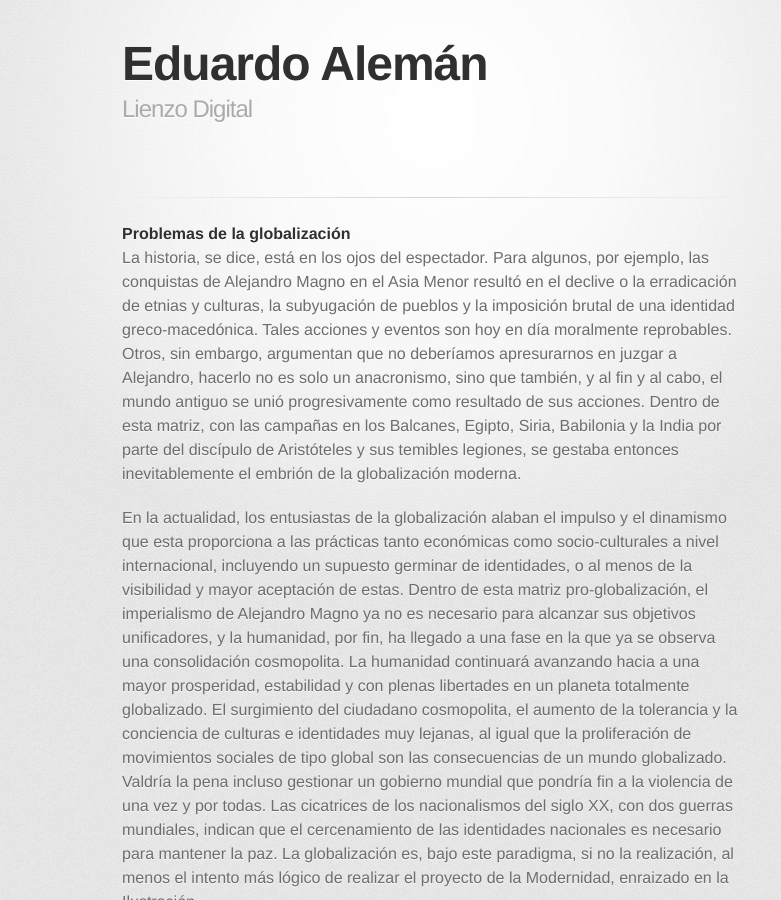
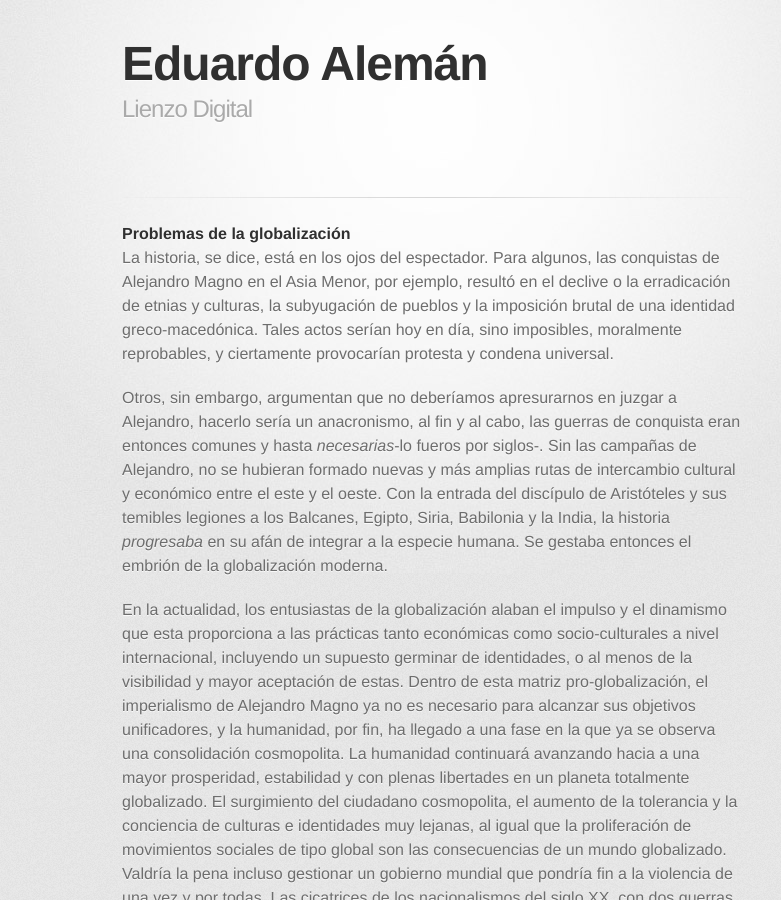
Before and after one commit to lampsacus/lampsacus.github.io, a Jekyll site: the page built from blog/problemas-de-la-globalizacion.md, in a window 1280 px wide and 900 px high. Shown: the whole window, without its empty margins (208-989 px from the left). Built offline with Jekyll 4.4.1, drawn with Linux system fonts in a browser that asks for light colours; some web fonts are replaced.

Commit message:
globalization

```diff
--- a/blog/problemas-de-la-globalizacion.md
+++ b/blog/problemas-de-la-globalizacion.md
@@ -3,7 +3,9 @@ layout: default
 ---
 <h4>Problemas de la globalización</h4>
 
-La historia, se dice, está en los ojos del espectador. Para algunos, por ejemplo, las conquistas de Alejandro Magno en el Asia Menor resultó en el declive o la erradicación de etnias y culturas, la subyugación de pueblos y la imposición brutal de una identidad greco-macedónica. Tales acciones y eventos son hoy en día moralmente reprobables. Otros, sin embargo, argumentan que no deberíamos apresurarnos en juzgar a Alejandro, hacerlo no es solo un anacronismo, sino que también, y al fin y al cabo, el mundo antiguo se unió progresivamente como resultado de sus acciones. Dentro de esta matriz, con las campañas en los Balcanes, Egipto, Siria, Babilonia y la India por parte del discípulo de Aristóteles y sus temibles legiones, se gestaba entonces inevitablemente el embrión de la globalización moderna.
+La historia, se dice, está en los ojos del espectador. Para algunos, las conquistas de Alejandro Magno en el Asia Menor, por ejemplo, resultó en el declive o la erradicación de etnias y culturas, la subyugación de pueblos y la imposición brutal de una identidad greco-macedónica. Tales actos serían hoy en día, sino imposibles, moralmente reprobables, y ciertamente provocarían protesta y condena universal.
+
+Otros, sin embargo, argumentan que no deberíamos apresurarnos en juzgar a Alejandro, hacerlo sería un anacronismo, al fin y al cabo, las guerras de conquista eran entonces comunes y hasta *necesarias*-lo fueros por siglos-. Sin las campañas de Alejandro, no se hubieran formado nuevas y más amplias rutas de intercambio cultural y económico entre el este y el oeste. Con la entrada del discípulo de Aristóteles y sus temibles legiones a los Balcanes, Egipto, Siria, Babilonia y la India, la historia *progresaba* en su afán de integrar a la especie humana. Se gestaba entonces el embrión de la globalización moderna.
 
 En la actualidad, los entusiastas de la globalización alaban el impulso y el dinamismo que esta proporciona a las prácticas tanto económicas como socio-culturales a nivel internacional, incluyendo un supuesto germinar de identidades, o al menos de la visibilidad y mayor aceptación de estas. Dentro de esta matriz pro-globalización, el imperialismo de Alejandro Magno ya no es necesario para alcanzar sus objetivos unificadores, y la humanidad, por fin, ha llegado a una fase en la que ya se observa una consolidación cosmopolita. La humanidad continuará avanzando hacia a una mayor prosperidad, estabilidad y con plenas libertades en un planeta totalmente globalizado. El surgimiento del ciudadano cosmopolita, el aumento de la tolerancia y la conciencia de culturas e identidades muy lejanas, al igual que la proliferación de movimientos sociales de tipo global son las consecuencias de un mundo globalizado. Valdría la pena incluso gestionar un gobierno mundial que pondría fin a la violencia de una vez y por todas. Las cicatrices de los nacionalismos del siglo XX, con dos guerras mundiales, indican que el cercenamiento de las identidades nacionales es necesario para mantener la paz. La globalización es, bajo este paradigma, si no la realización, al menos el intento más lógico de realizar el proyecto de la Modernidad, enraizado en la Ilustración.
 
```
